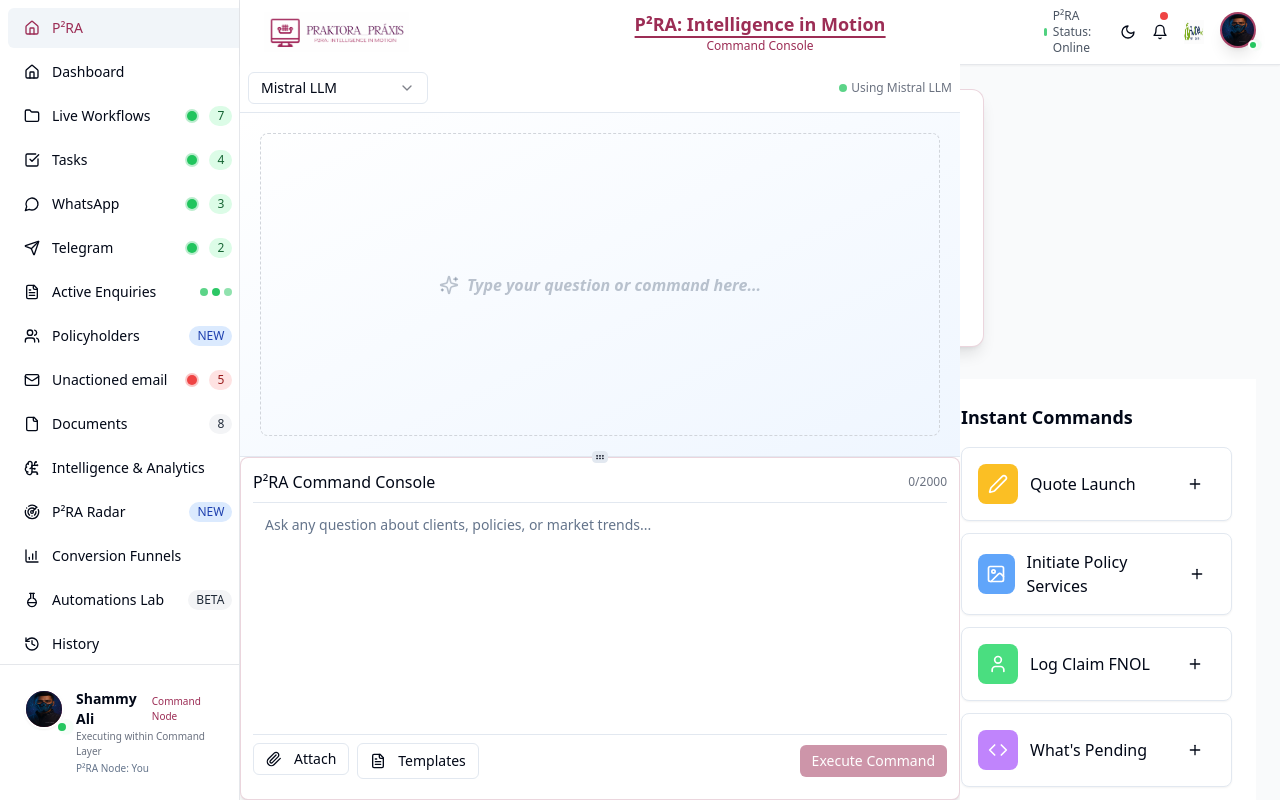
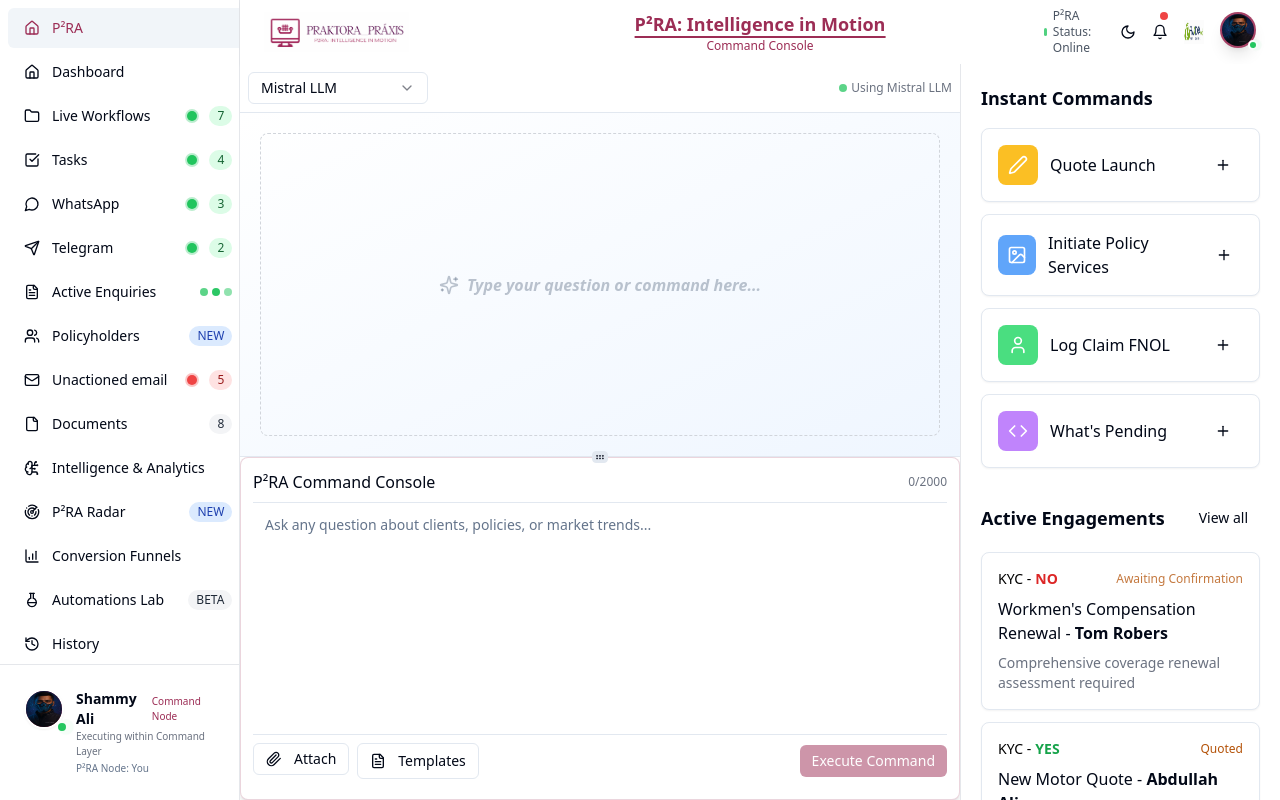
Before and after one commit to shammyali/praktora-command-center-ui, a React (Vite) app: page / in a window 1280 px wide. Built offline with nearby package versions, Linux system fonts and the light colour scheme.

Commit message:
Reverted to commit 7a8d07867f1e5a564d961eb2d6830eabe9de5f3c

```diff
--- a/src/components/CommandCenter.tsx
+++ b/src/components/CommandCenter.tsx
@@ -24,10 +24,13 @@ const CommandCenter = () => {
 
   return (
     <DocumentProvider>
-      <div className="min-h-screen bg-gradient-to-br from-white to-blue-50">
-        <div className="flex h-screen">
+      <div className="flex-1 overflow-hidden bg-gradient-to-br from-white to-blue-50">
+        <div className="flex flex-col h-full">
+          {/* Right Panel for Instant Commands and Active Engagements */}
+          <SidePanel activeEngagements={activeEngagements} />
+
           {/* Main Content Area */}
-          <div className="flex-1 flex flex-col overflow-hidden">
+          <div className="fixed left-60 right-80 bottom-0 top-16 overflow-hidden">
             <CommandCenterContent
               messages={messages}
               command={command}
@@ -40,11 +43,6 @@ const CommandCenter = () => {
               onOpenApiKeyModal={() => setShowApiKeyModal(true)}
               executeCommand={executeCommand}
             />
-          </div>
-
-          {/* Right Panel for Instant Commands and Active Engagements */}
-          <div className="w-80 border-l border-gray-200 bg-white">
-            <SidePanel activeEngagements={activeEngagements} />
           </div>
 
           {/* API Key Modal */}
--- a/src/components/command-center/SidePanel.tsx
+++ b/src/components/command-center/SidePanel.tsx
@@ -9,7 +9,7 @@ interface SidePanelProps {
 
 const SidePanel = ({ activeEngagements }: SidePanelProps) => {
   return (
-    <div className="h-full overflow-auto p-6">
+    <div className="fixed top-16 right-0 bottom-0 w-80 border-l border-gray-200 bg-white p-5 overflow-auto z-10">
       <InstantCommands />
       <ActiveEngagements engagements={activeEngagements} />
     </div>
```
